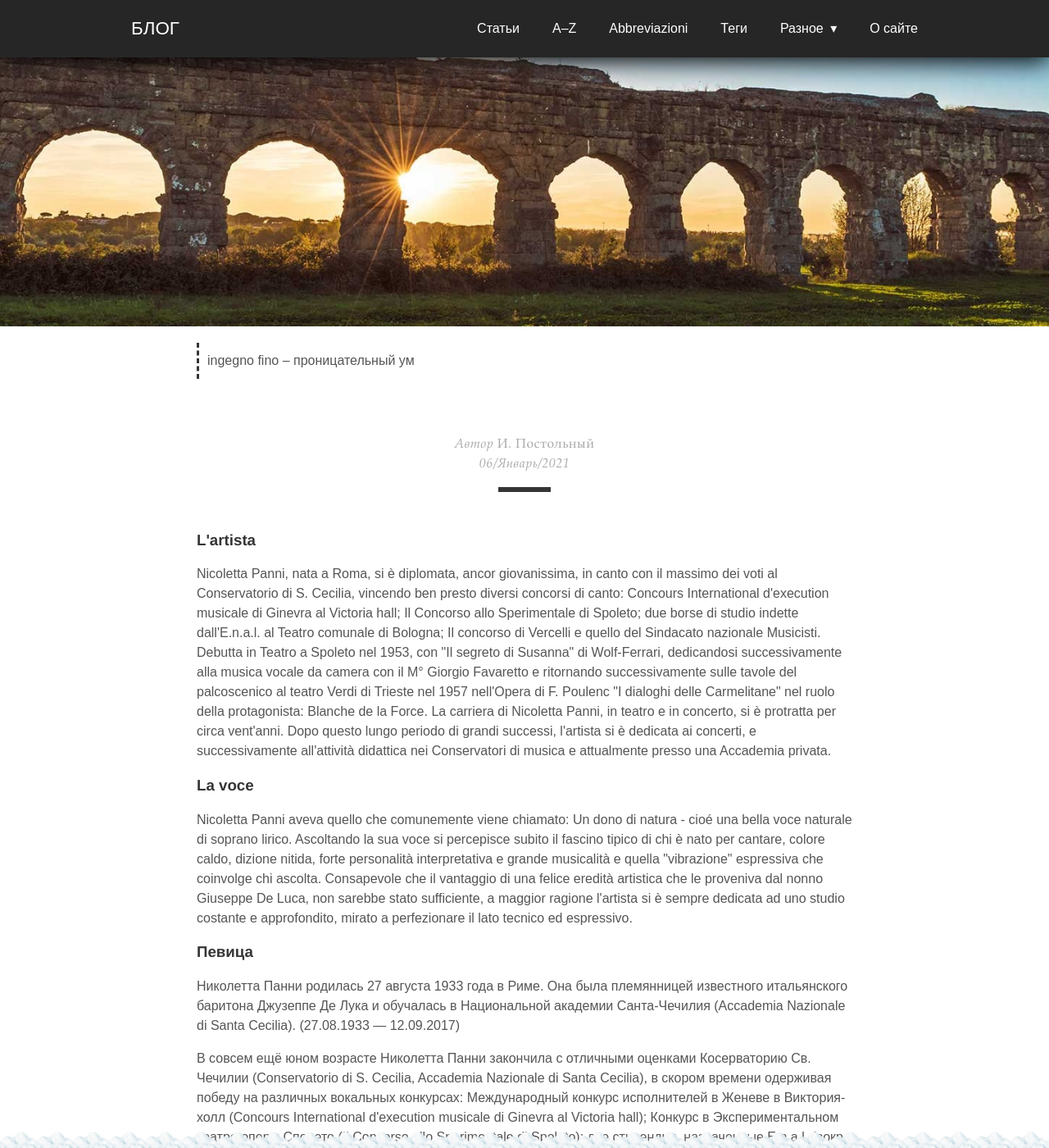
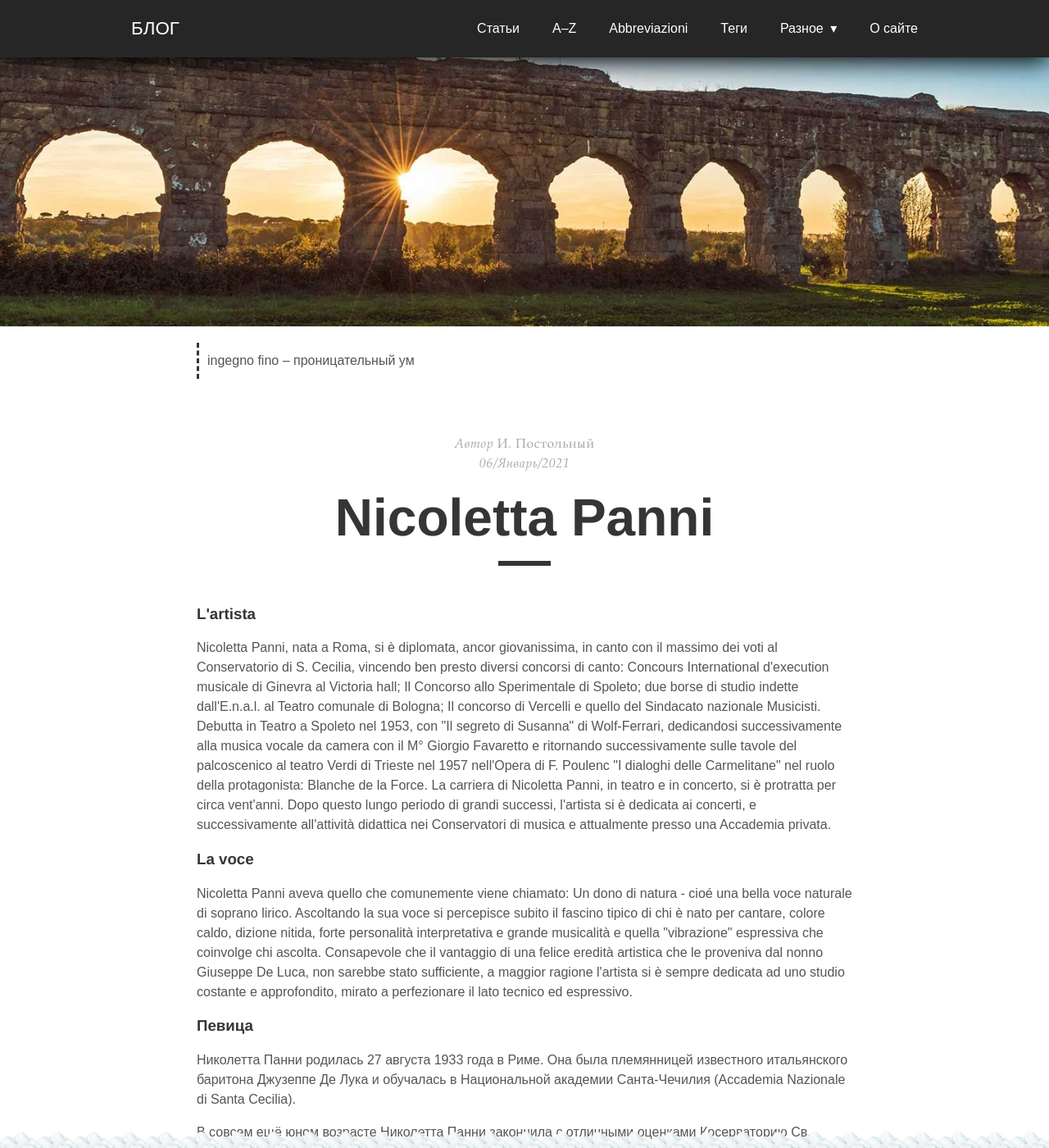
Before and after one commit to postolny/postolny.github.io, a Jekyll site: the page built from _posts/2021-01-06-nicoletta-panni.md, in a window 1280 px wide and 1400 px high. Shown: the whole window at 82% size. Built offline with Jekyll 4.4.1, drawn with Linux system fonts in a browser that asks for light colours; nearby versions of some CDN libraries; some of the changed lines change nothing that is shown.

Commit message:
Add files via upload

```diff
--- a/_posts/2021-01-06-nicoletta-panni.md
+++ b/_posts/2021-01-06-nicoletta-panni.md
@@ -1,7 +1,7 @@
 ---
 layout: post
-title: ""
-description: ""
+title: "Nicoletta Panni"
+description: "Николетта Панни родилась 27 августа 1933 года в Риме. Она была племянницей известного итальянского баритона Джузеппе Де Лука и обучалась в Национальной академии Санта-Чечилия (Accademia Nazionale di Santa Cecilia)."
 author: "И. Постольный"
 comments: false
 categories:
@@ -22,7 +22,6 @@ Nicoletta Panni aveva quello che comunemente viene chiamato: Un dono di natura -
 ### Певица
 
 Николетта Панни родилась 27 августа 1933 года в Риме. Она была племянницей известного итальянского баритона Джузеппе Де Лука и обучалась в Национальной академии Санта-Чечилия (Accademia Nazionale di Santa Cecilia).
-(27.08.1933 — 12.09.2017)
 
 В совсем ещё юном возрасте Николетта Панни закончила с отличными оценками Косерваторию Св. Чечилии (Conservatorio di S. Cecilia, Accademia Nazionale di Santa Cecilia), в скором времени одерживая победу на различных вокальных конкурсах: Международный конкурс исполнителей в Женеве в Виктория-холл (Concours International d'execution musicale di Ginevra al Victoria hall); Конкурс в Экспериментальном театре оперы Сполето (Il Concorso allo Sperimentale di Spoleto); две стипендии, назначенные E.n.a.l. (сокр. от Ente nazionale assistenza lavoratori, Национальное бюро по организации досуга трудящихся)в Муниципальном театре Болоньи (due borse di studio indette dall'E.n.a.l. al Teatro comunale di Bologna); конкурс Верселли и конкурс в Национальном союзе музыкантов (Il concorso di Vercelli e quello del Sindacato nazionale Musicisti). Николетта Панни дебютировала в театре в Сполето в 1953 году с "Секретом Сусанны" Вольфа-Феррари, впоследствии посвятив себя камерной вокальной музыке с маэстро Джорджио Favaretto, а затем вернувшись на театральные подмостки в Театр Верди в Триесте в 1957 году, чтобы исполнить главную роль Бланш де Ла Форс в опере Ф. Пуленка "Диалоги кармелиток". Карьера Николетты Панини, в театре и в концертах продолжалась около двадцати лет. После этого длительного периода больших успехов певица посвятила себя концертам, а затем преподавательской деятельности в музыкальных консерваториях и Частной академии.
 
```
